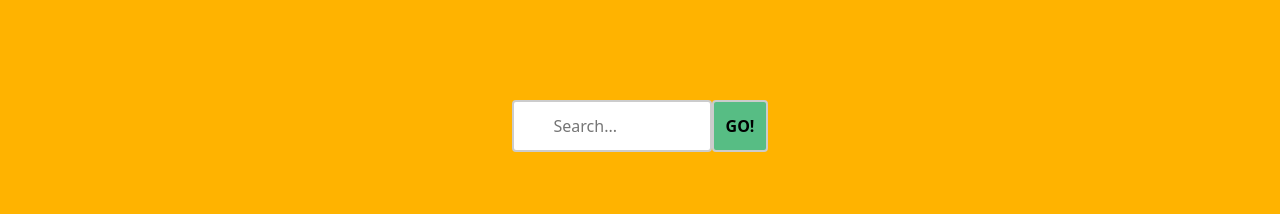
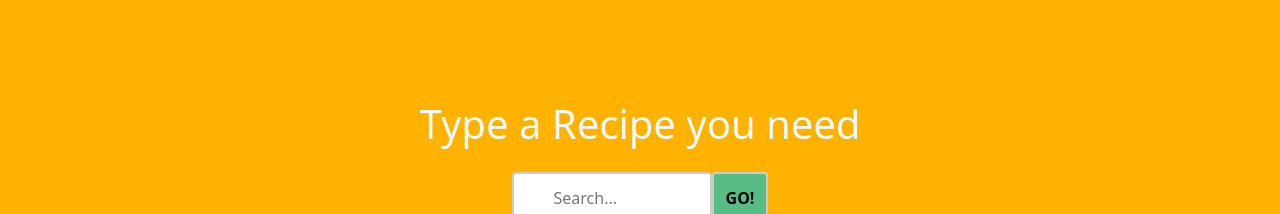
Before and after one commit to michaeldidonato/final-frontend-project, a React (Create React App) app: page /recipe-list in a window 1280 px wide. Shown: the top 214 px of the page. Built offline with nearby package versions, Linux system fonts and the light colour scheme; no server answers.

Commit message:
Update RecipeList.js

```diff
--- a/src/components/RecipeList.js
+++ b/src/components/RecipeList.js
@@ -30,7 +30,9 @@ function RecipeList() {
 
   return (
     <div>
+
       <div className={`container-fluid mx-auto ${styles["search-box"]}`}>
+      <h1 className=" pb-3 text-light">Type a Recipe you need</h1>
         <form onSubmit={searchRecipes}>
           <input
             type="text"
```
